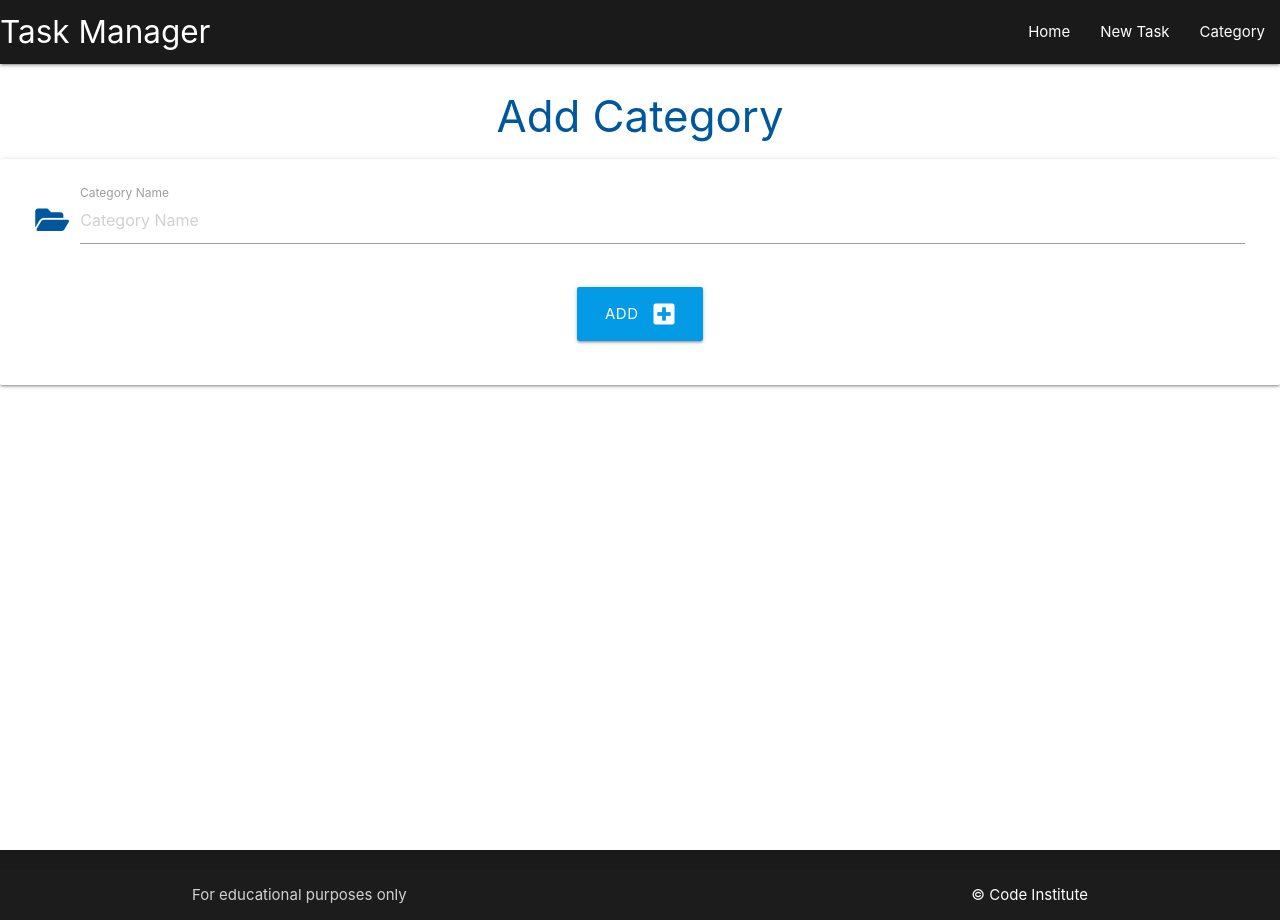
After one commit to ci-mustafa/flask-task-manager, a Flask app: page /add_category in a window 1280 px wide. The commit adds this page. Run offline with Flask 3, Linux system fonts and the light colour scheme.

Commit message:
feat: add ability to post data to taskmanager db, category table

```diff
--- a/requirements.txt
+++ b/requirements.txt
@@ -1,9 +1,9 @@
 blinker==1.8.2
 click==8.1.7
 Flask==3.0.3
-Flask-SQLAlchemy==2.5.1
+Flask-SQLAlchemy==3.1.1
 greenlet==3.0.3
 itsdangerous==2.2.0
 psycopg2==2.9.9
-SQLAlchemy==1.4.46
+SQLAlchemy==2.0.32
 Werkzeug==3.0.4
--- a/taskmanager/routes.py
+++ b/taskmanager/routes.py
@@ -1,4 +1,4 @@
-from flask import render_template
+from flask import render_template, request, session, redirect, flash, url_for
 from . import app, db
 from taskmanager.models import Category, Task
 
@@ -6,3 +6,18 @@ from taskmanager.models import Category, Task
 @app.route("/")
 def home():
     return render_template("tasks.html")
+
+@app.route("/categories")
+def categories():
+    return render_template("categories.html")
+
+
+@app.route("/add_category", methods=["GET", "POST"])
+def add_category():
+    if request.method == "POST":
+        category_to_add = request.form.get("category_name")
+        category = Category(category_name=category_to_add)
+        db.session.add(category)
+        db.session.commit()
+        return redirect(url_for("categories"))
+    return render_template("add_category.html")
--- /dev/null
+++ b/taskmanager/templates/add_category.html
@@ -0,0 +1,26 @@
+{% extends "base.html" %}
+
+{% block content %}
+<h3 class="light-blue-text text-darken-4 center-align">Add Category</h3>
+<div class="row card-panel gray lighten-5">
+    <form class="col s12" method="POST" action="{{ url_for('add_category') }}">
+        <!-- category name -->
+        <div class="row">
+            <div class="input-field col s12">
+                <i class="fas fa-folder-open prefix light-blue-text text-darken-4"></i>
+                <input placeholder="Category Name" id="category_name" name="category_name" type="text" class="validate"
+                    required minlength="3" maxlength="25">
+                <label for="category_name">Category Name</label>
+            </div>
+        </div>
+         <!-- submit button -->
+         <div class="row">
+            <div class="col s12 center-align">
+                <button type="submit" class="btn-large light-blue darken-1">
+                    Add <i class="fas fa-plus-square right"></i>
+                </button>
+            </div>
+        </div>
+    </form>
+</div>
+{% endblock %}
--- a/taskmanager/templates/base.html
+++ b/taskmanager/templates/base.html
@@ -23,7 +23,7 @@
                 <ul class="right hide-on-med-and-down">
                     <li><a href="{{ url_for('home') }}">Home</a></li>
                     <li><a href="#">New Task</a></li>
-                    <li><a href="#">Category</a></li>
+                    <li><a href="{{ url_for('categories') }}">Category</a></li>
 
                 </ul>
             </div>
@@ -32,7 +32,7 @@
         <ul class="sidenav" id="mobile-demo">
             <li><a href="{{ url_for('home') }}">Home</a></li>
             <li><a href="#">New Task</a></li>
-            <li><a href="#">Category</a></li>
+            <li><a href="{{ url_for('categories') }}">Category</a></li>
         </ul>
     </header>
     <main class="contianer">
```
Also changed, not shown: taskmanager/templates/categories.html (added, +14 -0 lines).
